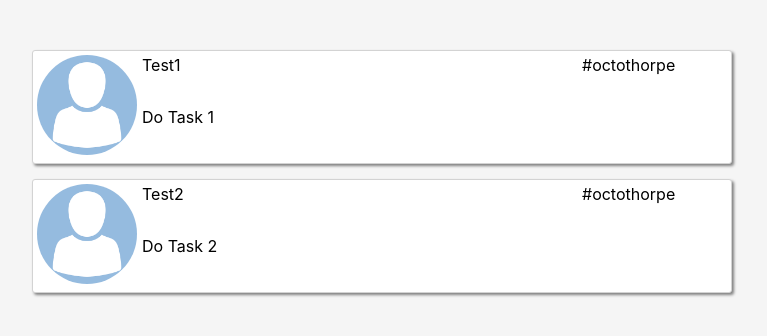
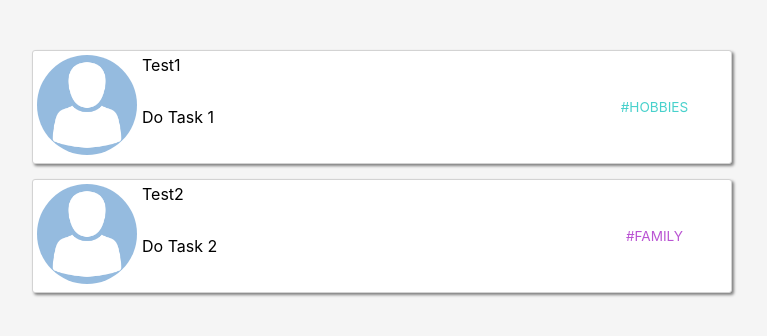
Before and after one commit to DrunkPyromaniac/ToDoList, a React (Create React App) app: page / in a window 1280 px wide. Shown: the top 336 px of the page, without its empty margins (258-1025 px from the left). Built offline with nearby package versions, Linux system fonts and the light colour scheme.

Commit message:
Get category from a list.

```diff
--- a/src/App.js
+++ b/src/App.js
@@ -9,16 +9,36 @@ function App()
 		id: 1,
 		title: "Test1",
 		text: "Do Task 1",
+		category: 2,
 		},
 		{
 		id: 2,
 		title: "Test2",
 		text: "Do Task 2",
+		category: 1,
+		},
+	];
+
+	const categories = [
+		{
+		id: 1,
+		name: 'Family',
+		color: 'mediumorchid',
+		},
+		{
+		id: 2,
+		name: 'Hobbies',
+		color: 'mediumturquoise',
+		},
+		{
+		id: 3,
+		name: 'Work',
+		color: 'darkorange',
 		},
 	];
 
 	return (
-		<ToDoList items={items} />
+		<ToDoList items={items} categories={categories} />
   );
 	}
 
--- a/src/components/ToDoList/index.js
+++ b/src/components/ToDoList/index.js
@@ -13,7 +13,7 @@ export class ToDoList extends React.Component
 				{
 				this.props.items.map(item =>
 					{
-					return <ToDoListItem key={item.id} {...item} />;
+					return <ToDoListItem key={item.id} {...item} categories={this.props.categories} />;
 					})
 				}
 			</div>
--- a/src/components/ToDoListItem/index.js
+++ b/src/components/ToDoListItem/index.js
@@ -7,11 +7,12 @@ export class ToDoListItem extends React.Component
   {
 	render()
 		{
+		const category = this.props.categories.find(x => x.id === this.props.category);
 		return (
 			<div className={styles.container}>
 				<div className={styles.image}><img src={defaultImage} /></div>
 				<div className={styles.title}>{this.props.title}</div>
-				<div className={styles.category}>#octothorpe</div>
+				<div className={styles.category} style={{ color: category.color }}>{"#" + category.name}</div>
 				<div className={styles.text}>{this.props.text}</div>
 			</div>
 		);
--- a/src/components/ToDoListItem/styles.module.scss
+++ b/src/components/ToDoListItem/styles.module.scss
@@ -32,17 +32,21 @@
 .title
 	{
 	grid-row: 1;
-	grid-column: 2
+	grid-column: 2;
 	}
 
 .text
 	{
 	grid-row: 2;
-	grid-column: 2
+	grid-column: 2;
 	}
 
 .category
 	{
 	grid-row: 1 / 3;
 	grid-column: 3;
+	text-transform: uppercase;
+	font-size: 85%;
+	justify-self: center;
+	align-self: center;
 	}
```
